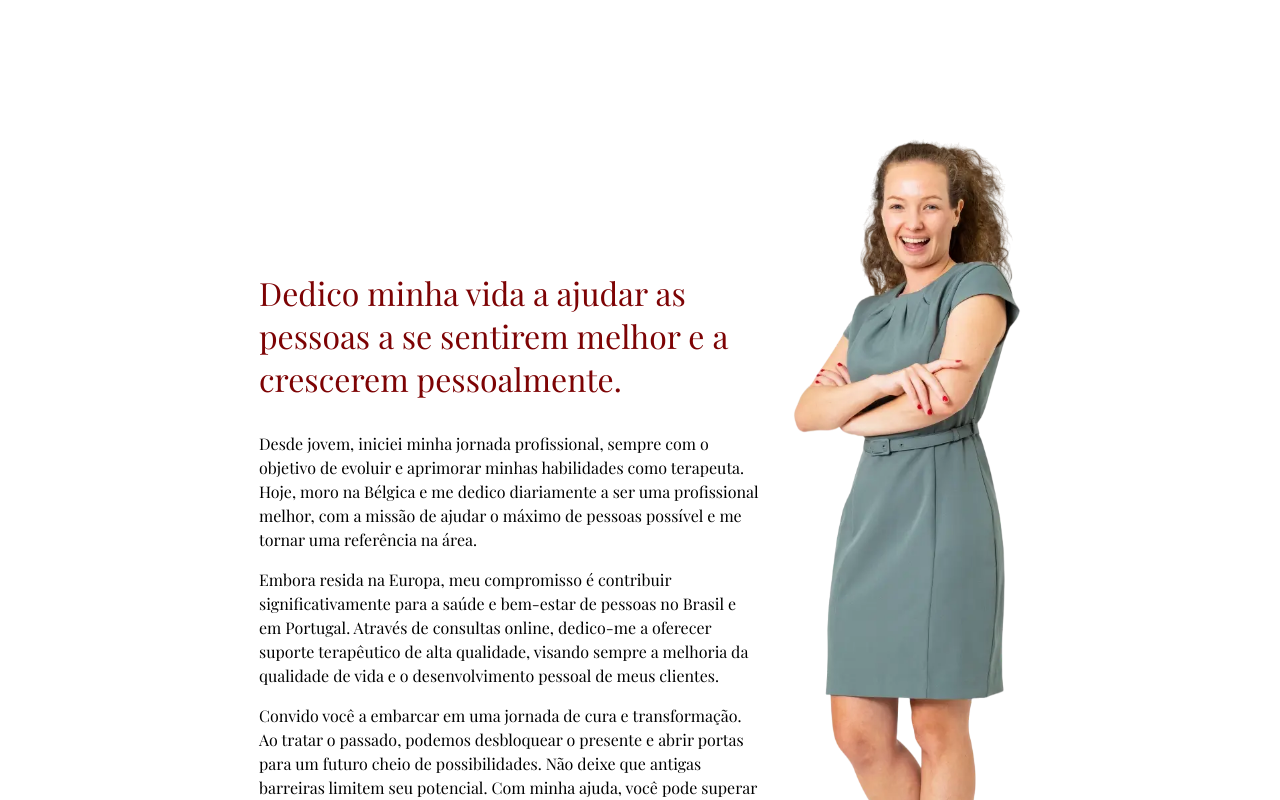
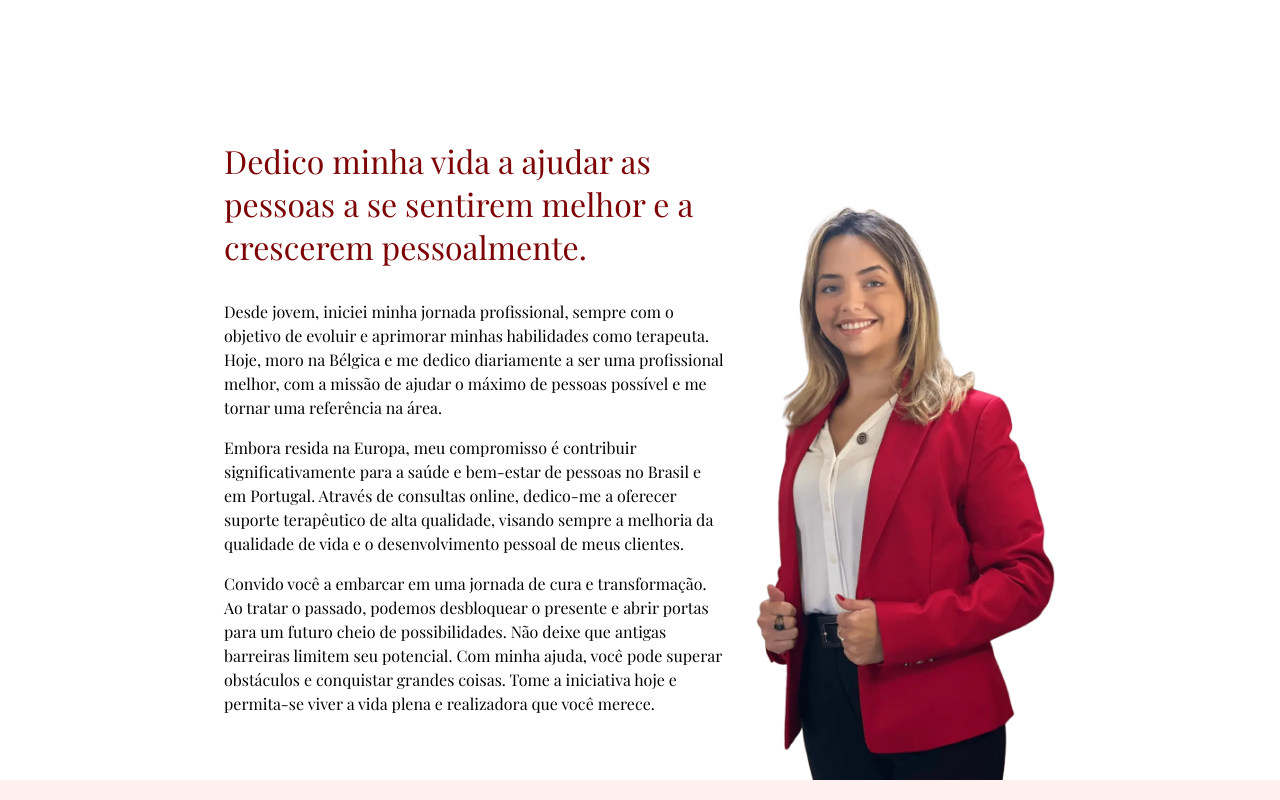
Before and after one commit to rlxmts/helena-diniz-react, a React (Create React App) app: page / in a window 1280 px wide. Shown: the part 1560-2360 px from the top of the page. Built offline with nearby package versions, Linux system fonts and the light colour scheme.

Commit message:
:wrench: Ajustando espaçamento e troca de imagens

```diff
--- a/src/components/layout/Banner/index.js
+++ b/src/components/layout/Banner/index.js
@@ -66,7 +66,7 @@ background: linear-gradient(180deg, rgba(255,239,239,1) 40%, rgba(255,255,255,0)
         display:block;
         position: absolute;
         background: rgb(255,255,255);
-        background: linear-gradient(0deg, rgba(255,255,255,1) 30%, rgba(255,255,255,0) 70%);
+        background: linear-gradient(0deg, rgba(255,255,255,1) 30%, rgba(255,255,255,0) 50%);
         left:0;
         top:0;
       }
--- a/src/components/sections/Historia/index.js
+++ b/src/components/sections/Historia/index.js
@@ -18,9 +18,10 @@ const DivHistoria = styled.div`
 
      .historia-container{
         display: flex;
-        aling-items: center;
+        align-items: end;
         justify-content: center;
         gap: 2rem;
+        padding: 10rem 1.5rem 0 1.5rem;
 
         .historia-textos{
             width:100%;
@@ -28,10 +29,11 @@ const DivHistoria = styled.div`
             display:flex;
             flex-direction: column;
             justify-content: center;
+            padding-bottom: 3rem;
         }
 
         .historia-img{
-            max-width:230px;
+            max-width:300px;
             display: flex;
             flex-direction: column;
             align-items: center;
@@ -50,6 +52,7 @@ const DivHistoria = styled.div`
 
         .historia-img{
             max-width:100% !important;
+            border-bottom: 1px solid #7d0304;
 
             img{
                 max-width:200px;
@@ -92,7 +95,7 @@ const Historia = () => {
                 </div>
                 <div className="historia-img" data-aos="fade-left">
                     <Subtitulo className="titulo-mobile">Dedico minha vida a ajudar as pessoas a se sentirem melhor e a crescerem pessoalmente.</Subtitulo>
-                    <img src="./img/medica-corpo.webp" alt="Doutora Helena Diniz terapeuta clinica"></img>
+                    <img src="./img/helena-sobre.webp" alt="Doutora Helena Diniz terapeuta clinica"></img>
                 </div>
             </Container>
         </DivHistoria>
```
Also changed, not shown: public/img/helena-sobre.webp (added).
